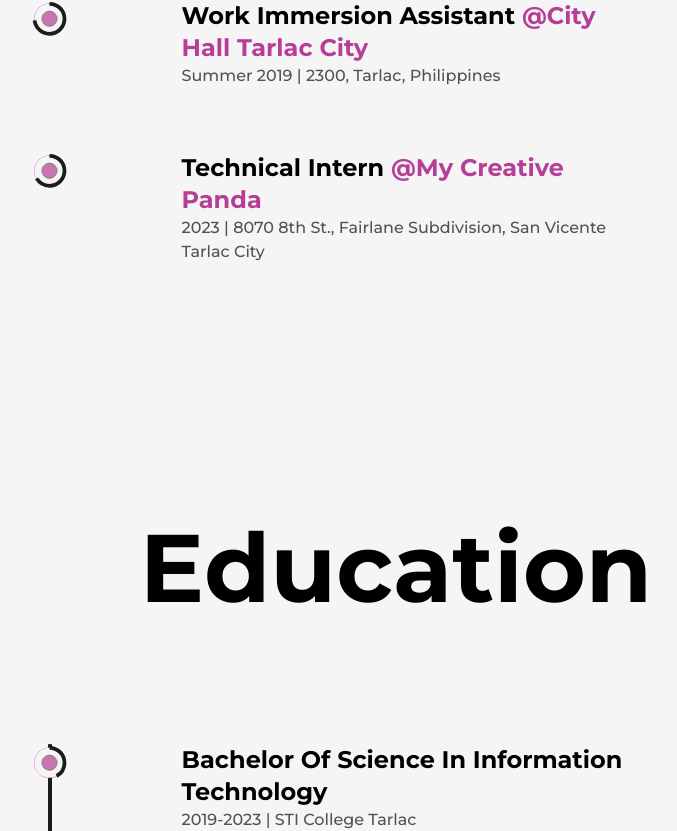
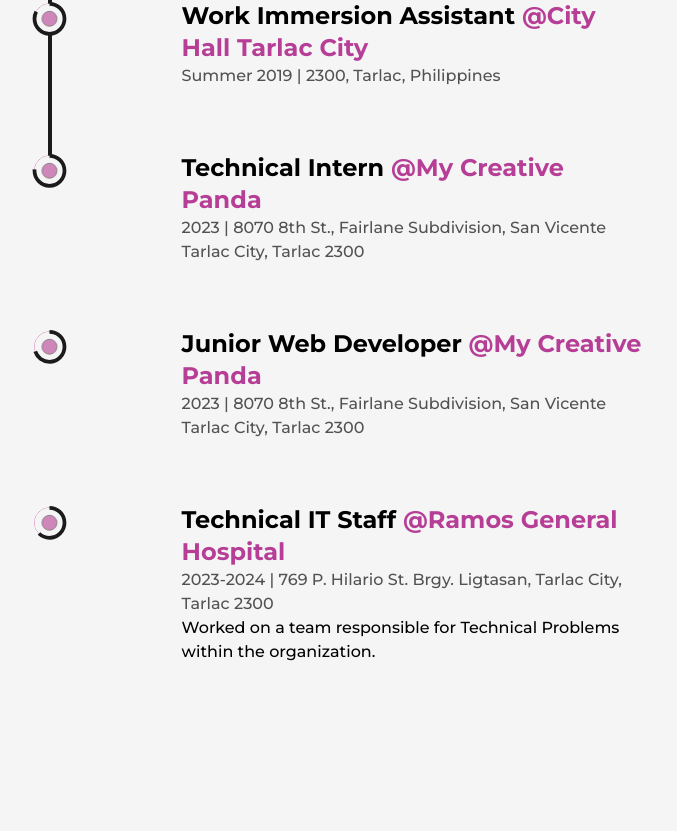
Before and after one commit to johncarlolapitan/Profile, a Next.js app: page /about in a window 1280 px wide. Shown: the part 3052-3883 px from the top of the page, without its empty margins (244-921 px from the left). Built offline with nearby package versions, Linux system fonts and the light colour scheme.

Commit message:
Update Experience.js

```diff
--- a/src/components/Experience.js
+++ b/src/components/Experience.js
@@ -89,8 +89,26 @@
               company="My Creative Panda"
               companyLink="https://mycreativepanda.com/"
               time="2023"
-              address="8070 8th St., Fairlane Subdivision, San Vicente Tarlac City"
+              address="8070 8th St., Fairlane Subdivision, San Vicente Tarlac City, Tarlac 2300"
               //work="Worked on a team responsible for developing new features for Google's search engine, including improving the accuracy and relevance of search results and developing new tools for data analysis and visualization."
+            />
+
+             <Details
+              position="Junior Web Developer"
+              company="My Creative Panda"
+              companyLink="https://mycreativepanda.com/"
+              time="2023"
+              address="8070 8th St., Fairlane Subdivision, San Vicente Tarlac City, Tarlac 2300"
+              //work="Worked on a team responsible for developing new features for Google's search engine, including improving the accuracy and relevance of search results and developing new tools for data analysis and visualization."
+            />
+
+             <Details
+              position="Technical IT Staff"
+              company="Ramos General Hospital"
+              companyLink="#"
+              time="2023-2024"
+              address="769 P. Hilario St. Brgy. Ligtasan, Tarlac City, Tarlac 2300"
+              work="Worked on a team responsible for Technical Problems within the organization."
             />
           </ul>
         </div>
```
